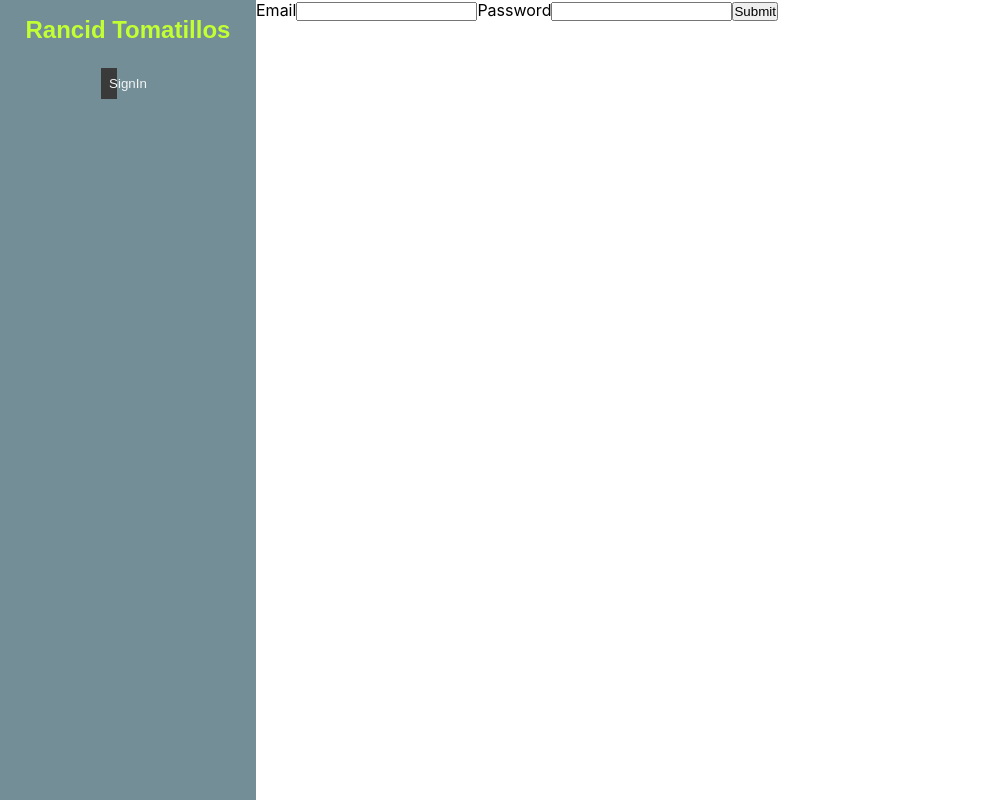
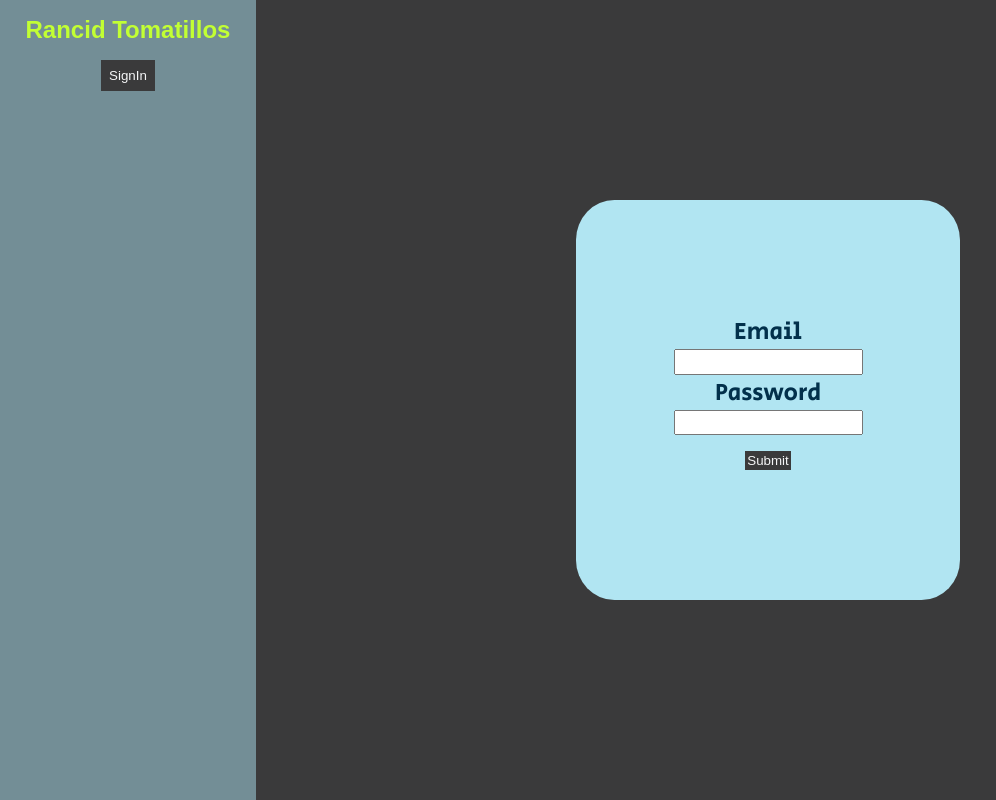
Before and after one commit to nathanielmillard/rancid-tomatillos, a React (Create React App) app: page /sign-in in a window 1280 px wide. Shown: the whole page, without its empty margins (0-996 px from the left). Built offline with nearby package versions, Linux system fonts and the light colour scheme; a web font is replaced by a local one.

Commit message:
Shift styling to respective component styling files.

```diff
--- a/src/components/App/App.scss
+++ b/src/components/App/App.scss
@@ -9,128 +9,5 @@
 main {
   display: flex;
   flex-direction: row;
+  background-color: $nuetraldarkest
 }
-
-.navbar-component {
-  min-width: 20vw;
-  height: 100vh;
-  background-color: $nuetralMidTone;
-  display: flex;
-  flex-direction: column;
-  align-items: center;
-  h1, a {
-    color: $brightAccent;
-    font-family: $title;
-    font-style: normal;
-    text-decoration: none;
-    align-self: center;
-    margin: 1vh;
-  }
-  h1:hover {
-    color: $nuetralLightest;
-  }
-  button {
-    border: none;
-    border-radius: none;
-    background-color: $nuetraldarkest;
-    color: $nuetralLightest;
-    padding: 1vh;
-    width: 30%;
-  }
-  button:hover {
-    color: $brightAccent;
-  }
-  h3 {
-    margin: 1vh;
-  }
-}
-
-.movie-directory {
-  background-color: $nuetraldarkest;
-  display: flex;
-  flex-direction: column;
-  h2 {
-    margin: 1vh;
-    margin-left: 20px;
-    font-family: $title;
-    color: $colorLight;
-  }
-  .movie-main {
-    display: flex;
-    flex-direction: row;
-    flex-wrap: wrap;
-    margin: 0 20px;
-    width: 80vw;
-    height: 90vh;
-    overflow: scroll;
-  }
-}
-
-
-.movie-tile {
-  width: 200px;
-  height: 300px;
-  margin: 10px;
-
-  img {
-    height: 90%;
-    filter: drop-shadow(7px 5px 4px $colorDeep);
-    border-radius: 5px;
-  }
-  img:hover {
-    height: 95%;
-    filter: drop-shadow(4px 5px 4px $colorDeep);
-  }
-  .movie-rating, .movie-user-rating {
-    text-align: center;
-    color: $colorMedium;
-    font-family: $title;
-    padding: 0;
-    margin: 0;
-  }
-}
-
-.movie-show-page {
-  display: flex;
-  background-color: $nuetraldarkest;
-  .background {
-    height: auto;
-    width: 80vw;
-    opacity: 60%;
-    position: fixed;
-    z-index: 1;
-  }
-  .movie-section{
-    margin-left: 2vw;
-    height: 60vh;
-    position: relative;
-    z-index: 2;
-    align-self: center;
-    display: flex;
-    flex-direction: row;
-    .main-poster {
-      height: inherit;
-      filter: drop-shadow(7px 5px 4px $colorDeep);
-    }
-    .movie-info{
-      filter: drop-shadow(7px 5px 4px $colorDeep);
-      font-family: $body;
-      font-weight: normal;
-      color: white;
-      display: flex;
-      flex-direction: column;
-      margin-left: 5vw;
-      justify-content: center;
-    }
-    button {
-      border: none;
-      border-radius: none;
-      background-color: $nuetraldarkest;
-      color: $nuetralLightest;
-      padding: .25vh;
-    }
-    button:hover {
-      color: $brightAccent;
-    }
-  }
-}
--- a/src/components/MovieMain/MovieMain.js
+++ b/src/components/MovieMain/MovieMain.js
@@ -3,6 +3,8 @@ import React, { Component } from 'react'
 import MovieTile from '../MovieTile/MovieTile';
 
 import {getAllMovies} from '../../apiCalls.js'
+
+import './MovieMain.scss'
 
 class MovieMain extends Component {
   constructor(props) {
--- /dev/null
+++ b/src/components/MovieMain/MovieMain.scss
@@ -0,0 +1,22 @@
+@import '../../variables';
+
+.movie-directory {
+  background-color: $nuetraldarkest;
+  display: flex;
+  flex-direction: column;
+  h2 {
+    margin: 1vh;
+    margin-left: 20px;
+    font-family: $title;
+    color: $colorLight;
+  }
+  .movie-main {
+    display: flex;
+    flex-direction: row;
+    flex-wrap: wrap;
+    margin: 0 20px;
+    width: 80vw;
+    height: 90vh;
+    overflow: scroll;
+  }
+}
--- a/src/components/MovieShowPage/MovieShowPage.js
+++ b/src/components/MovieShowPage/MovieShowPage.js
@@ -1,6 +1,8 @@
 import React, { Component } from 'react'
 
 import {getOneMovie, rateMovie} from '../../apiCalls.js'
+
+import './MovieShowPage.scss'
 
 class MovieShowPage extends Component {
   constructor(props) {
@@ -39,6 +41,8 @@ class MovieShowPage extends Component {
   render() {
     const foundRating = this.props.userMovieRatings.find(rating => rating.movie_id === this.state.movie.id)
     let userRatingSection = '';
+    let movieBackdrop = '';
+    let movieBackdropAlt = 'No Backdrop Image Found'
 
     if (foundRating) {
       userRatingSection = <h3 className='movie-user-rating'>Your Rating: {foundRating.rating}</h3>
@@ -50,9 +54,14 @@ class MovieShowPage extends Component {
       </label>
     }
 
+    if (this.state.movie.backdrop_path && !this.state.movie.backdrop_path.includes('NoPhotoAvailable')){
+      movieBackdrop = this.state.movie.backdrop_path
+      movieBackdropAlt = this.state.movie.title + ' backdrop'
+    }
+
     return (
       <section className='movie-show-page'>
-        <img className='background' src={this.state.movie.backdrop_path} alt={this.state.movie.title + 'backdrop'}/>
+        <img className='background' src={movieBackdrop} alt={movieBackdropAlt}/>
         <div className="movie-section">
           <img className='main-poster' src={this.state.movie.poster_path}  alt={this.state.movie.title + 'poster'}/>
           <div className='movie-info'>
--- /dev/null
+++ b/src/components/MovieShowPage/MovieShowPage.scss
@@ -0,0 +1,46 @@
+@import '../../variables';
+
+.movie-show-page {
+  display: flex;
+  background-color: $nuetraldarkest;
+  .background {
+    height: auto;
+    width: 80vw;
+    opacity: 60%;
+    position: fixed;
+    z-index: 1;
+  }
+  .movie-section{
+    margin-left: 2vw;
+    height: 60vh;
+    position: relative;
+    z-index: 2;
+    align-self: center;
+    display: flex;
+    flex-direction: row;
+    .main-poster {
+      height: inherit;
+      filter: drop-shadow(7px 5px 4px $colorDeep);
+    }
+    .movie-info{
+      filter: drop-shadow(7px 5px 4px $colorDeep);
+      font-family: $body;
+      font-weight: normal;
+      color: white;
+      display: flex;
+      flex-direction: column;
+      margin-left: 5vw;
+      justify-content: center;
+    }
+    button {
+      border: none;
+      border-radius: none;
+      background-color: $nuetraldarkest;
+      color: $nuetralLightest;
+      padding: .25vh;
+    }
+    button:hover {
+      color: $brightAccent;
+    }
+  }
+}
--- a/src/components/MovieTile/MovieTile.js
+++ b/src/components/MovieTile/MovieTile.js
@@ -1,5 +1,7 @@
 import React from 'react'
 import {Link} from 'react-router-dom'
+
+import './MovieTile.scss'
 
 const MovieTile = (props) => {
   const foundRating = props.userMovieRating.find(rating => rating.movie_id === props.movie.id)
--- /dev/null
+++ b/src/components/MovieTile/MovieTile.scss
@@ -0,0 +1,26 @@
+@import '../../variables';
+
+.movie-tile {
+  width: 200px;
+  height: 300px;
+  margin: 1.5vw;
+
+  img {
+    height: 90%;
+    filter: drop-shadow(7px 5px 4px $colorDeep);
+    border-radius: 5px;
+  }
+  img:hover {
+    height: 93%;
+    filter: drop-shadow(4px 5px 4px $colorDeep);
+  }
+  .movie-rating {
+    margin-top: .5vh;
+  }
+  .movie-rating, .movie-user-rating {
+    text-align: center;
+    color: $colorMedium;
+    font-family: $title;
+    padding: 0;
+  }
+}
--- a/src/components/Navbar/NavBar.js
+++ b/src/components/Navbar/NavBar.js
@@ -2,8 +2,10 @@ import React from 'react';
 
 import { Link } from 'react-router-dom'
 
+import './Navbar.scss'
+
 const NavBar = (props) => {
-	const signInButton = <Link to='/sign-in'><button>SignIn</button>
+	const signInButton = <Link className='hidden-link' to='/sign-in'><button>SignIn</button>
 	</Link>
 	const signOutButton =  <button onClick={props.signOut}> SignOut </button>
 	return (
@@ -11,7 +13,7 @@ const NavBar = (props) => {
 			<Link to='/'><h1 className='navbar-title'>Rancid Tomatillos</h1></Link>
 			{(!props.currentUser) ? signInButton :	signOutButton }
       {
-        (!props.currentUser) ? '' : <h3 className='navbar-current-user'>{'Welcome back: ' + props.currentUser}</h3>
+        (!props.currentUser) ? '' : <h3 className='navbar-current-user'>{'Welcome back ' + props.currentUser}</h3>
       }
 		</section>
 	);
--- /dev/null
+++ b/src/components/Navbar/Navbar.scss
@@ -0,0 +1,41 @@
+@import '../../variables';
+
+.navbar-component {
+  min-width: 20vw;
+  height: 100vh;
+  background-color: $nuetralMidTone;
+  display: flex;
+  flex-direction: column;
+  align-items: center;
+  h1, a {
+    color: $brightAccent;
+    font-family: $title;
+    font-style: normal;
+    text-decoration: none;
+    align-self: center;
+    margin: 1vh;
+  }
+  h1:hover {
+    color: $nuetralLightest;
+  }
+  button {
+    border: none;
+    border-radius: none;
+    background-color: $nuetraldarkest;
+    color: $nuetralLightest;
+    padding: 1vh;
+    width: inherit;
+  }
+  button:hover {
+    color: $brightAccent;
+  }
+  h3 {
+    margin: 1vh;
+    color: $colorLight;
+    font-family: $body;
+  }
+  .hidden-link {
+    padding: 0;
+    margin: 0;
+  }
+}
--- a/src/components/Sign-In/Sign-In.js
+++ b/src/components/Sign-In/Sign-In.js
@@ -1,6 +1,8 @@
 import React, {Component} from 'react'
 
 import {logInUser} from '../../apiCalls.js'
+
+import './Sign-In.scss'
 
 class SignIn extends Component {
   constructor(props){
@@ -32,7 +34,7 @@ class SignIn extends Component {
 
   render () {
     return (
-      <form>
+      <form className='sign-in-form'>
         <label htmlFor='email'>Email</label>
         <input name='email' type='text' onChange={this.updateState}/>
         <label htmlFor='password'>Password</label>
--- /dev/null
+++ b/src/components/Sign-In/Sign-In.scss
@@ -0,0 +1,37 @@
+@import '../../variables';
+
+.sign-in-form{
+  width: 30vw;
+  height: 50vh;
+  margin-top: 25vh;
+  margin-bottom: 25vh;
+  margin-left: 25%;
+  background-color: $colorLight;
+  border: 5px;
+  border-radius: 10%;
+  border-color: $nuetralLightest;
+  display: flex;
+  flex-direction: column;
+  justify-content: center;
+  align-items: center;
+  label{
+    font-family: $body;
+    color: $colorDeep;
+    font-size: 1.5rem;
+  }
+  input{
+    height: 1.6rem;
+    padding: 4px;
+  }
+  button {
+    border: none;
+    border-radius: none;
+    background-color: $nuetraldarkest;
+    color: $nuetralLightest;
+    padding: .25vh;
+    margin: 2vh;
+  }
+  button:hover {
+    color: $brightAccent;
+  }
+}
```
